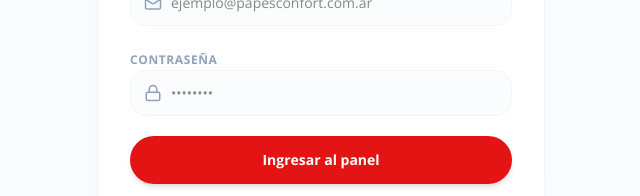
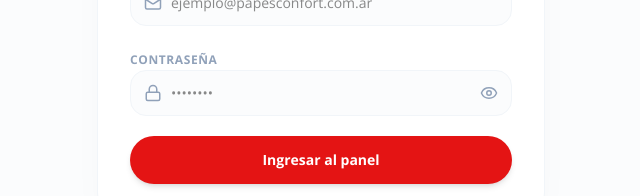
Before and after one commit to LauuGrego/Papes-Confort, a Next.js app in the folder apps/frontend/: page /admin/login in a window 1280 px wide. Shown: the part 322-518 px from the top of the page, without its empty margins (319-959 px from the left). Built offline with nearby package versions, Linux system fonts and the light colour scheme; no server answers.

Commit message:
aviso error mail

```diff
--- a/apps/frontend/src/app/(admin)/admin/configuracion/page.tsx
+++ b/apps/frontend/src/app/(admin)/admin/configuracion/page.tsx
@@ -99,6 +99,7 @@ function AdminConfiguracionContent() {
   const { user, accessToken, setAuth } = useAuthStore();
 
   const [newPassword, setNewPassword] = useState('');
+  const [showNewPassword, setShowNewPassword] = useState(false);
   const [verificationCode, setVerificationCode] = useState('');
   const [showCodeInput, setShowCodeInput] = useState(false);
   const [requestLoading, setRequestLoading] = useState(false);
@@ -106,7 +107,9 @@ function AdminConfiguracionContent() {
 
   const [newEmail, setNewEmail] = useState('');
   const [confirmPasswordForEmail, setConfirmPasswordForEmail] = useState('');
+  const [showConfirmPasswordForEmail, setShowConfirmPasswordForEmail] = useState(false);
   const [emailChangeLoading, setEmailChangeLoading] = useState(false);
+
 
   useEffect(() => {
     async function loadSettings() {
@@ -186,8 +189,14 @@ function AdminConfiguracionContent() {
         if (res.success && res.data?.url) {
           setFlyerImageUrl(res.data.url);
         } else {
-          alert(res.error || 'Error al subir la imagen.');
+          if (res.error === 'Unauthorized' || res.error?.includes('Unauthorized')) {
+            alert('Tu sesión de administrador ha expirado. Por favor, vuelve a iniciar sesión.');
+            window.location.href = '/admin/login';
+          } else {
+            alert(res.error || 'Error al subir la imagen.');
+          }
         }
+
         setUploadingImage(false);
       };
       reader.readAsDataURL(file);
--- a/apps/frontend/src/app/(admin)/admin/login/page.tsx
+++ b/apps/frontend/src/app/(admin)/admin/login/page.tsx
@@ -5,7 +5,7 @@ import { useRouter } from 'next/navigation';
 import { fetchApi } from '../../../../lib/api';
 import { useAuthStore } from '../../../../stores/auth';
 import { LoginResponseDto } from '@papes-confort/shared';
-import { Loader2, Lock, Mail, AlertCircle } from 'lucide-react';
+import { Loader2, Lock, Mail, Eye, EyeOff, AlertCircle } from 'lucide-react';
 
 export default function AdminLoginPage() {
   const router = useRouter();
@@ -13,8 +13,10 @@ export default function AdminLoginPage() {
 
   const [email, setEmail] = useState('');
   const [password, setPassword] = useState('');
+  const [showPassword, setShowPassword] = useState(false);
   const [loading, setLoading] = useState(false);
   const [error, setError] = useState<string | null>(null);
+
 
   const handleLogin = async (e: React.FormEvent) => {
     e.preventDefault();
@@ -81,16 +83,26 @@ export default function AdminLoginPage() {
             </label>
             <div className="relative">
               <input
-                type="password"
+                type={showPassword ? 'text' : 'password'}
                 required
                 value={password}
                 onChange={(e) => setPassword(e.target.value)}
-                className="w-full pl-10 pr-4 py-3 rounded-2xl border border-slate-100 bg-slate-50/50 text-sm text-brand-black outline-none focus:border-brand-red/30 focus:bg-white transition-all"
+                className="w-full pl-10 pr-11 py-3 rounded-2xl border border-slate-100 bg-slate-50/50 text-sm text-brand-black outline-none focus:border-brand-red/30 focus:bg-white transition-all"
                 placeholder="••••••••"
+                autoComplete="current-password"
               />
               <Lock className="absolute left-3.5 top-3.5 h-4.5 w-4.5 text-slate-400" />
+              <button
+                type="button"
+                onClick={() => setShowPassword(!showPassword)}
+                className="absolute right-3.5 top-3.5 text-slate-400 hover:text-slate-600 transition-colors focus:outline-none cursor-pointer"
+                title={showPassword ? 'Ocultar contraseña' : 'Mostrar contraseña'}
+              >
+                {showPassword ? <EyeOff className="h-4.5 w-4.5" /> : <Eye className="h-4.5 w-4.5" />}
+              </button>
             </div>
           </div>
+
 
           <button
             type="submit"
--- a/apps/frontend/src/stores/auth.ts
+++ b/apps/frontend/src/stores/auth.ts
@@ -1,4 +1,5 @@
 import { create } from 'zustand';
+import { persist } from 'zustand/middleware';
 import { UserPayload } from '@papes-confort/shared';
 
 interface AuthState {
@@ -9,10 +10,17 @@ interface AuthState {
   clearAuth: () => void;
 }
 
-export const useAuthStore = create<AuthState>((set) => ({
-  user: null,
-  accessToken: null,
-  isAuthenticated: false,
-  setAuth: (user, token) => set({ user, accessToken: token, isAuthenticated: !!token }),
-  clearAuth: () => set({ user: null, accessToken: null, isAuthenticated: false }),
-}));
+export const useAuthStore = create<AuthState>()(
+  persist(
+    (set) => ({
+      user: null,
+      accessToken: null,
+      isAuthenticated: false,
+      setAuth: (user, token) => set({ user, accessToken: token, isAuthenticated: !!token }),
+      clearAuth: () => set({ user: null, accessToken: null, isAuthenticated: false }),
+    }),
+    {
+      name: 'papes-confort-auth',
+    }
+  )
+);
```
Also changed, not shown: 2 other files (tests, documents, lock files or other folders).
